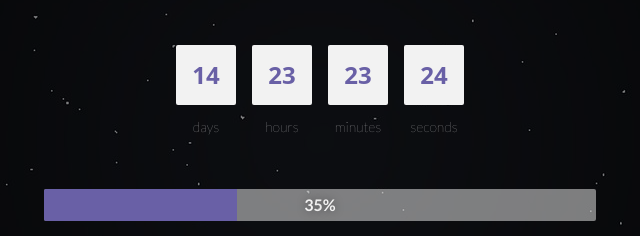
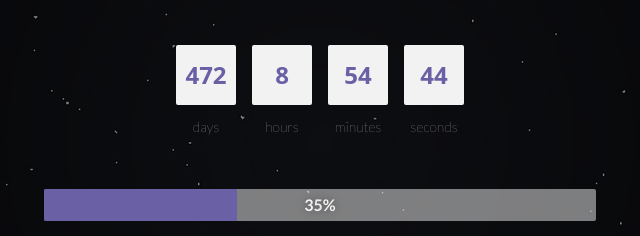
Before and after one commit to StudioGeek/Jade-Coming-Soon-Template, an Astro site: page / in a window 1280 px wide. Shown: the part 221-457 px from the top of the page, 320-960 px from the left. Built offline with nearby package versions, Linux system fonts and the light colour scheme; Astro itself is replaced by a stand-in of ours.

Commit message:
:sparkles: Adding counter code, working very well

```diff
--- a/src/pages/index.astro
+++ b/src/pages/index.astro
@@ -8,6 +8,7 @@ import JadeDescription from '../components/JadeDescription.astro';
 import JadeNotifyInput from '../components/JadeNotifyInput.astro';
 import JadeButton from '../components/JadeButton.astro';
 import MoreInformation from '../components/MoreInformation.astro';
+const date = import.meta.env.PUBLIC_DATE as string;
 ---
 
 <Layout title="Jade Coming Soon Template">
@@ -17,7 +18,7 @@ import MoreInformation from '../components/MoreInformation.astro';
 			<div class="z-10 w-[100%] md:w-[50%] md:flex md:flex-col md:mx-auto lg:w-[600px]">
 				<JadeTitle>Coming Soon</JadeTitle>
 				<JadeSlogan>¡We're working hard in something amazing!</JadeSlogan>
-				<Counter date="2025-12-01"/>
+				<Counter date={date} client:load/>
 				<ProgressBar percentage={35}/>
 				<JadeDescription/>
 				<JadeNotifyInput/>
--- a/src/react/Counter.tsx
+++ b/src/react/Counter.tsx
@@ -1,13 +1,25 @@
 import {DateTime} from "luxon";
+import {useEffect, useState} from "react";
 
 export default function Counter({date} : {date: string}){
     const luxonDate = DateTime.fromFormat( date, 'yyyy-MM-dd');
+    const today = DateTime.now();
+    let diff = luxonDate.diff(today, ['days','hours','minutes','seconds']);
+    let [difference, setDifference] = useState(diff.toObject());
+
+    useEffect(() => {
+        const interval = setInterval(() => {
+            const today = DateTime.now();
+            setDifference(luxonDate.diff(today, ['days','hours','minutes','seconds']).toObject());
+        }, 1000);
+        return () => clearInterval(interval);
+    }, []);
 
     return <>
         <div className="counter flex justify-center my-10 z-10">
             <div className={'mx-2'}>
                 <div className={'bg-semantic text-primary w-[60px] h-[60px] flex flex-col justify-center font-bold text-2xl rounded-sm'}>
-                    14
+                    {difference.days ?? 0}
                 </div>
                 <div className={'lato-thin text-sm mt-3 font-thin'}>
                     days
@@ -16,7 +28,7 @@ export default function Counter({date} : {date: string}){
             <div className={'mx-2'}>
                 <div
                     className={'bg-semantic text-primary w-[60px] h-[60px] flex flex-col justify-center font-bold text-2xl rounded-sm'}>
-                    23
+                    {difference.hours ?? 0}
                 </div>
                 <div className={'lato-thin text-sm mt-3 font-thin'}>
                     hours
@@ -25,7 +37,7 @@ export default function Counter({date} : {date: string}){
             <div className={'mx-2'}>
                 <div
                     className={'bg-semantic text-primary w-[60px] h-[60px] flex flex-col justify-center font-bold text-2xl rounded-sm'}>
-                    23
+                    {difference.minutes ?? 0}
                 </div>
                 <div className={'lato-thin text-sm mt-3 font-thin'}>
                     minutes
@@ -34,7 +46,7 @@ export default function Counter({date} : {date: string}){
             <div className={'mx-2'}>
                 <div
                     className={'bg-semantic text-primary w-[60px] h-[60px] flex flex-col justify-center font-bold text-2xl rounded-sm'}>
-                    24
+                    {Math.round(difference.seconds!) ?? 0}
                 </div>
                 <div className={'lato-thin text-sm mt-3 font-thin'}>
                     seconds
```
Also changed, not shown: 1 other file.
